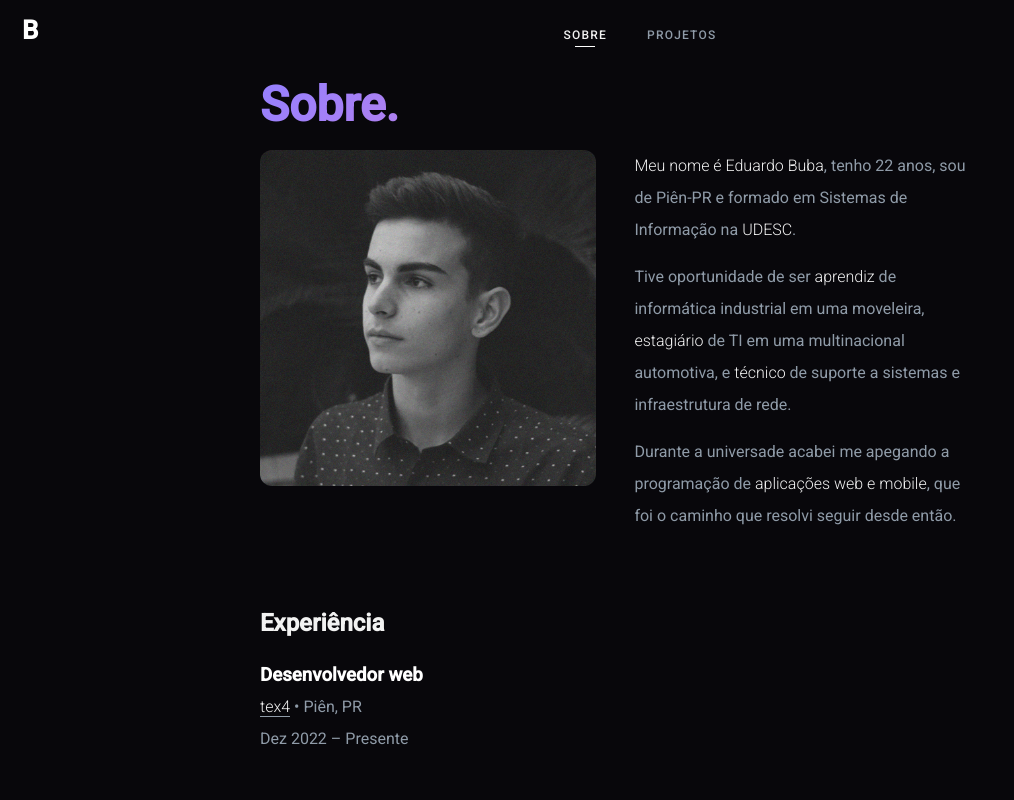
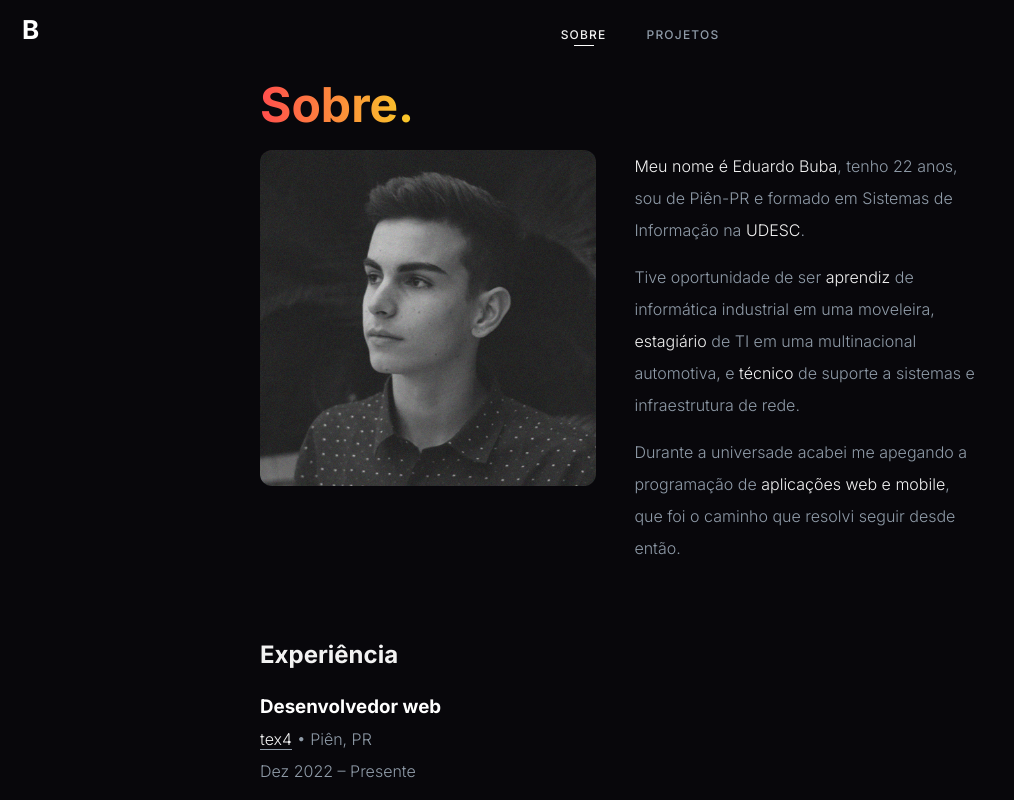
Before and after one commit to eduardobuba21/eduardo-buba-dev, a Next.js app: page /about in a window 1280 px wide. Shown: the top 800 px of the page, without its empty margins (0-1014 px from the left). Built offline with nearby package versions, Linux system fonts and the light colour scheme.

Commit message:
feat: gradient adjusts

```diff
--- a/src/app/about/page.tsx
+++ b/src/app/about/page.tsx
@@ -69,10 +69,10 @@ export default function About() {
     <Container>
       <PostContent>
         <PostContainer>
-          <PostMain selectionColor="#9580ff">
+          <PostMain selectionColor="#FF4D4D">
             <MotionContainer>
               <motion.div variants={mVariants.varFade().in}>
-                <GradientTitle primaryColor="#9580ff" secondaryColor="#ff80bf">
+                <GradientTitle primaryColor="#FF4D4D" secondaryColor="#F9CB28">
                   Sobre.
                 </GradientTitle>
               </motion.div>
@@ -204,6 +204,7 @@ const GradientTitle = styled('h1', {
   shouldForwardProp: (prop) =>
     !['primaryColor', 'secondaryColor'].includes(prop),
 })<{ primaryColor: string; secondaryColor: string }>`
+  display: inline-block;
   background-size: 100%;
   background-clip: text;
   -moz-background-clip: text;
@@ -213,9 +214,9 @@ const GradientTitle = styled('h1', {
   -webkit-text-fill-color: transparent;
 
   background-image: linear-gradient(
-    135deg,
-    ${(p) => p.primaryColor} 0%,
-    ${(p) => p.secondaryColor} 100%
+    90deg,
+    ${(p) => p.primaryColor},
+    ${(p) => p.secondaryColor}
   );
 `;
 
--- a/src/components/StylesWrapper.tsx
+++ b/src/components/StylesWrapper.tsx
@@ -1,11 +1,14 @@
 /** @jsxImportSource @emotion/react */
 'use client';
 
-import { Roboto } from 'next/font/google';
+import { Inter } from 'next/font/google';
 
 /* ---------------------------------------------------------------------- */
 
-const roboto = Roboto({ weight: ['300', '400', '500'], subsets: ['latin'] });
+const inter = Inter({
+  weight: ['300', '500', '700'],
+  subsets: ['latin'],
+});
 
 /* ---------------------------------------------------------------------- */
 
@@ -14,13 +17,5 @@ type Props = {
 };
 
 export default function StylesWrapper({ children }: Props) {
-  return (
-    <div
-      css={{
-        fontFamily: roboto.style.fontFamily,
-      }}
-    >
-      {children}
-    </div>
-  );
+  return <div css={{ fontFamily: inter.style.fontFamily }}>{children}</div>;
 }
--- a/src/globals.css
+++ b/src/globals.css
@@ -3,6 +3,9 @@
   --font-mono: ui-monospace, Menlo, Monaco, 'Cascadia Mono', 'Segoe UI Mono',
     'Roboto Mono', 'Oxygen Mono', 'Ubuntu Monospace', 'Source Code Pro',
     'Fira Mono', 'Droid Sans Mono', 'Courier New', monospace;
+  --font-sans: 'Inter', -apple-system, BlinkMacSystemFont, 'Segoe UI', 'Roboto',
+    'Oxygen', 'Ubuntu', 'Cantarell', 'Fira Sans', 'Droid Sans', 'Helvetica Neue',
+    sans-serif;
 
   --foreground-rgb: 255, 255, 255;
   --background-start-rgb: 0, 0, 0;
@@ -39,6 +42,17 @@
   );
 }
 
+/*
+ #FF4D4D
+ #F9CB28
+
+ #007CF0
+ #00DFD8
+
+ #7928CA
+ #FF0080
+*/
+
 /* ---------------------------------------------------------------------- */
 
 * {
@@ -64,7 +78,7 @@ body {
 
 h1,
 h2 {
-  font-weight: 600;
+  font-weight: 700;
 }
 
 h1 {
@@ -82,12 +96,12 @@ h2 {
 
 p {
   color: var(--colors-text-secondary);
-  font-weight: 400;
+  font-weight: 300;
 }
 
 strong {
   color: var(--colors-text-primary);
-  font-weight: 600;
+  font-weight: 500;
 }
 
 a {
```
Also changed, not shown: src/app/projects/page.tsx (+6 -5 lines).
